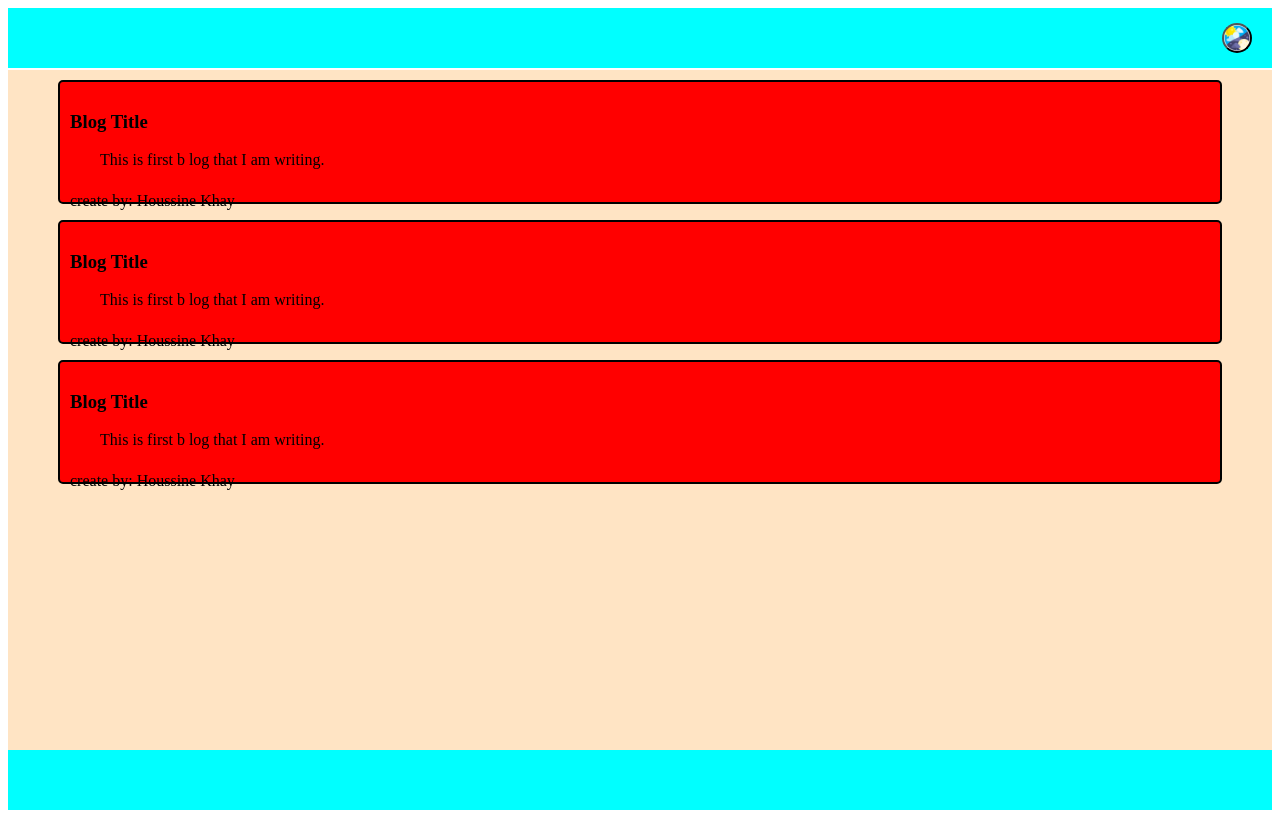
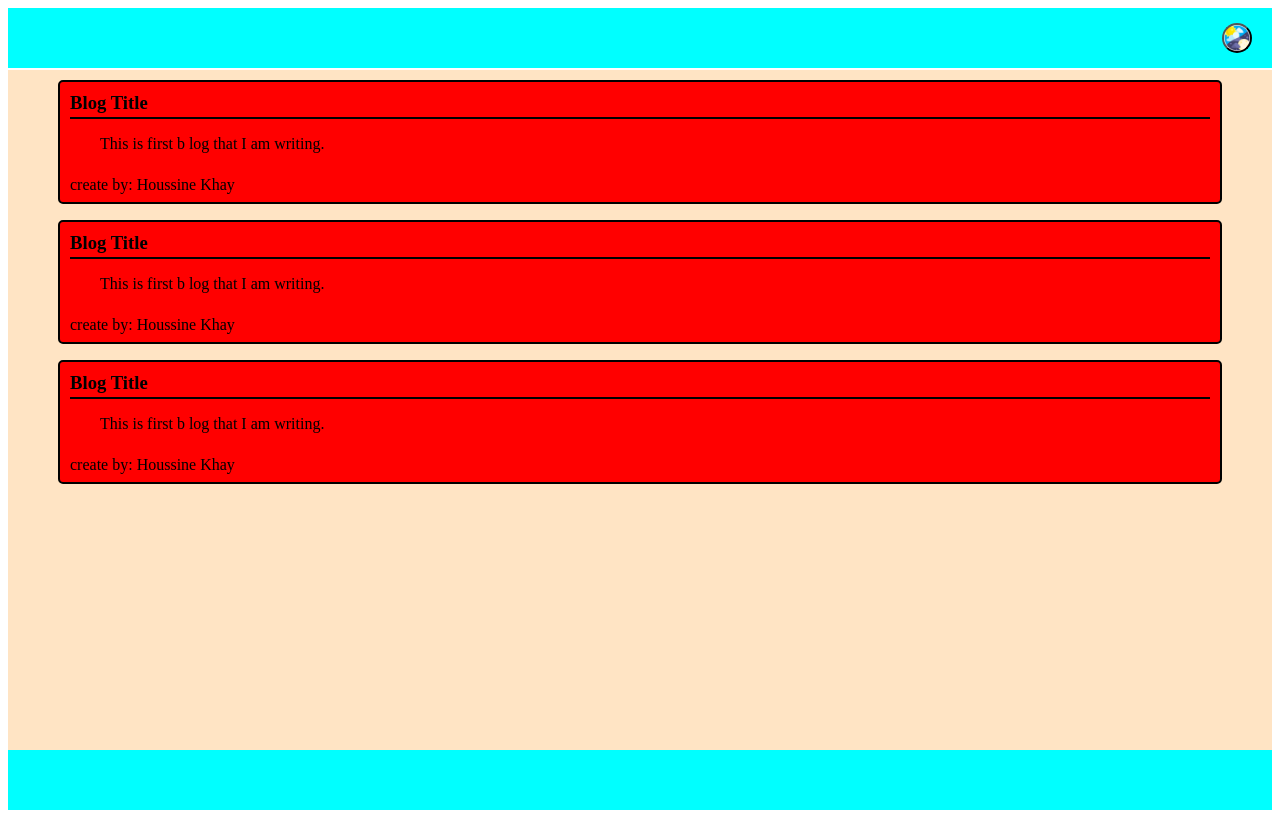
Before and after one commit to ekhay-hit/Blog, a plain HTML site: page blog.html in a window 1280 px wide. Drawn offline with Linux system fonts and the light colour scheme.

Commit message:
Updated css for blog title

```diff
--- a/assets/css/blog.css
+++ b/assets/css/blog.css
@@ -60,7 +60,7 @@ footer{
     background-color: red;
     height: 100px;
 
- .blog-Title{
+ .blog-title{
     display: flex;
     flex-grow: 1;
     height: 25px;
--- a/assets/js/blog.js
+++ b/assets/js/blog.js
@@ -11,6 +11,7 @@ newDiv.setAttribute("class", "div-element");
 divContainer.appendChild(newDiv);
 
 const title=document.createElement('h3');
+title.setAttribute("class", "blog-title");
 title.innerHTML="Blog Title";
 newDiv.appendChild(title);
 
```
